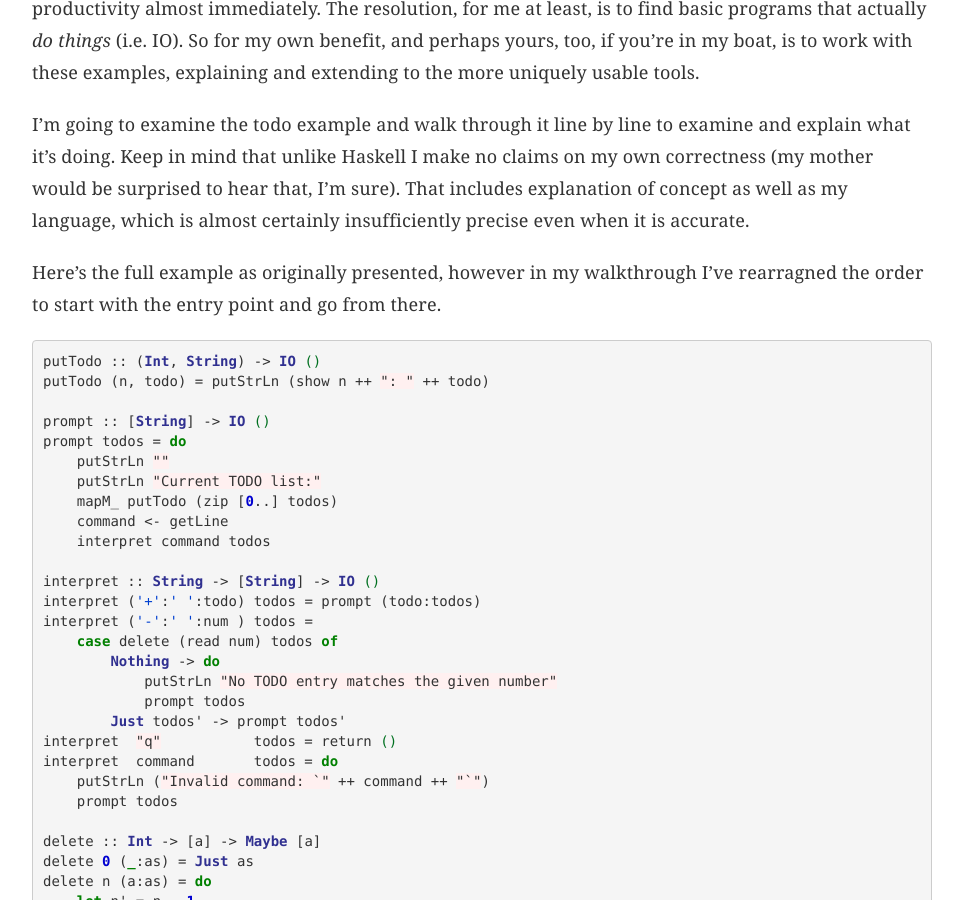
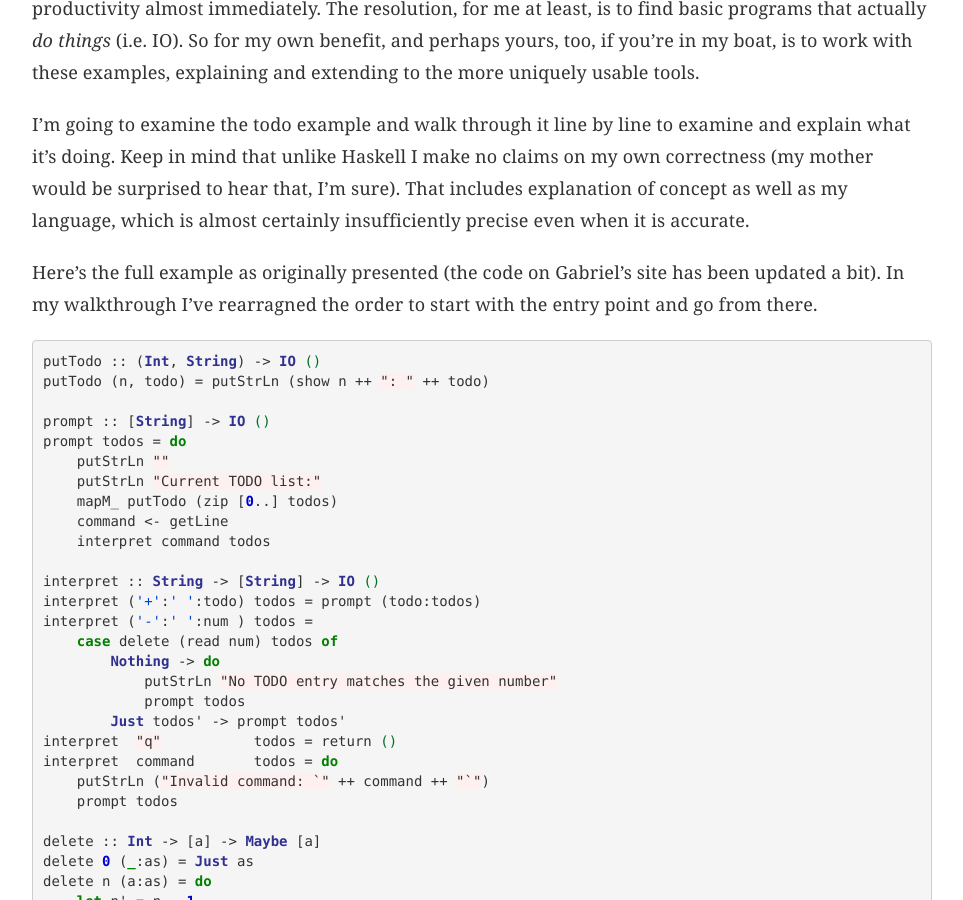
Before and after one commit to bennylope/bennylope.github.com, a Jekyll site: the page built from _posts/2015-10-11-haskell-todo.md, in a window 1280 px wide and 900 px high, scrolled down 822 px. Shown: the whole window, without its empty margins (158-1121 px from the left). Built offline with Jekyll 4.4.1, drawn with Linux system fonts in a browser that asks for light colours; some web fonts are replaced; Markdown is read by kramdown in place of the engine named in the settings.

Commit message:
Minor note about code changes

````diff
--- a/_posts/2015-10-11-haskell-todo.md
+++ b/_posts/2015-10-11-haskell-todo.md
@@ -49,9 +49,9 @@ claims on my own correctness (my mother would be surprised to hear that, I'm
 sure). That includes explanation of concept as well as my language, which
 is almost certainly insufficiently precise even when it is accurate.
 
-Here's the full example as originally presented, however in my
-walkthrough I've rearragned the order to start with the entry point and
-go from there.
+Here's the full example as originally presented (the code on Gabriel's
+site has been updated a bit). In my walkthrough I've rearragned the
+order to start with the entry point and go from there.
 
 ```haskell
 putTodo :: (Int, String) -> IO ()
````
